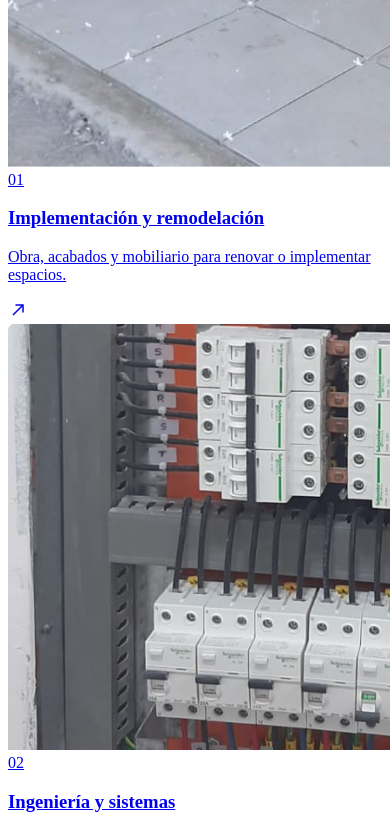
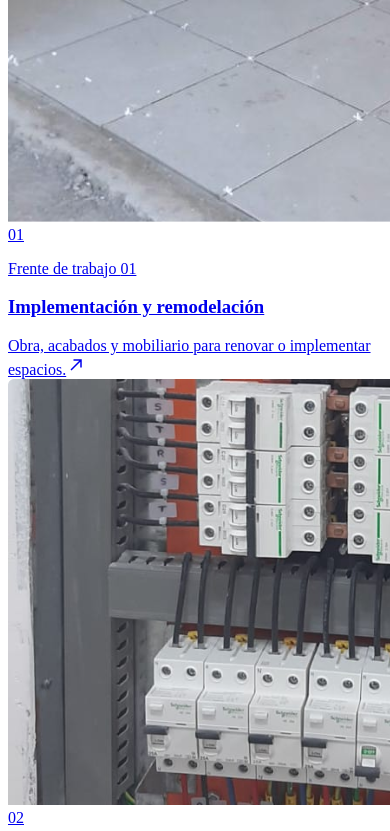
Before and after one commit to DGM-Cloud/EntornosFuncionales-02, a React (Vite) app: page / in a window 390 px wide. Shown: the part 4068-4899 px from the top of the page. Built offline with nearby package versions, Linux system fonts and the light colour scheme; the HTML template or start-up script is replaced by a standard one.

Commit message:
feat: add service carousel to homepage

```diff
--- a/src/pages/Home.jsx
+++ b/src/pages/Home.jsx
@@ -1,4 +1,4 @@
-import React from 'react';
+import React, { useRef, useState } from 'react';
 import { assetPath, projects, services, sitePath } from '../data/content';
 import { Arrow } from '../components/Icons';
 import { ContactStrip, SectionHeading, TextLink } from '../components/Shared';
@@ -30,6 +30,49 @@ function Hero({ navigate }) {
   );
 }
 
+function ServiceCarousel({ navigate }) {
+  const carouselRef = useRef(null);
+  const [active, setActive] = useState(0);
+
+  const moveTo = (index) => {
+    const next = Math.max(0, Math.min(services.length - 1, index));
+    const carousel = carouselRef.current;
+    const card = carousel?.children[next];
+    if (!carousel || !card) return;
+    carousel.scrollTo({ left: card.offsetLeft, behavior: 'smooth' });
+    setActive(next);
+  };
+
+  const syncActiveCard = () => {
+    const carousel = carouselRef.current;
+    if (!carousel) return;
+    const cards = Array.from(carousel.children);
+    const closest = cards.reduce((best, card, index) => (
+      Math.abs(card.offsetLeft - carousel.scrollLeft) < Math.abs(cards[best].offsetLeft - carousel.scrollLeft) ? index : best
+    ), 0);
+    setActive(closest);
+  };
+
+  return (
+    <div className="service-carousel-shell">
+      <div className="service-carousel-toolbar">
+        <p><span>{String(active + 1).padStart(2, '0')}</span><i /><span>{String(services.length).padStart(2, '0')}</span></p>
+        <div className="service-carousel-controls" aria-label="Controles del carrusel">
+          <button type="button" onClick={() => moveTo(active - 1)} disabled={active === 0} aria-label="Ver frente anterior">←</button>
+          <button type="button" onClick={() => moveTo(active + 1)} disabled={active === services.length - 1} aria-label="Ver frente siguiente">→</button>
+        </div>
+      </div>
+      <div ref={carouselRef} className="service-carousel" onScroll={syncActiveCard} role="region" aria-label="Cuatro frentes de trabajo" tabIndex="0">
+        {services.map((service, index) => <a key={service.number} href={sitePath('/soluciones')} onClick={(event) => { event.preventDefault(); navigate('/soluciones'); }} className={`service-slide ${active === index ? 'active' : ''}`} aria-label={`${service.title}: ${service.short}`}>
+          <div className="service-slide-image"><img src={service.image} alt="" loading={index === 0 ? 'eager' : 'lazy'} /><span>{service.number}</span></div>
+          <div className="service-slide-copy"><p>Frente de trabajo {service.number}</p><h3>{service.title}</h3><span>{service.short}</span><i><Arrow diagonal /></i></div>
+        </a>)}
+      </div>
+      <div className="service-carousel-progress" aria-hidden="true">{services.map((service, index) => <span key={service.number} className={active === index ? 'active' : ''} />)}</div>
+    </div>
+  );
+}
+
 export default function Home({ navigate }) {
   return (
     <>
@@ -49,9 +92,7 @@ export default function Home({ navigate }) {
 
       <section className="services-preview section-pad">
         <SectionHeading eyebrow="Cuatro frentes de trabajo" title="De la intervención general al" italic="sistema especializado." copy="Una oferta organizada según el tipo de necesidad: implementar, resolver instalaciones, mantener o atender sistemas técnicos." />
-        <div className="service-list">
-          {services.map((service) => <a key={service.number} href={sitePath('/soluciones')} onClick={(e) => { e.preventDefault(); navigate('/soluciones'); }} className="service-row reveal"><img className="service-card-image" src={service.image} alt="" /><span className="service-number">{service.number}</span><div className="service-card-copy"><h3>{service.title}</h3><p>{service.short}</p></div><span className="service-arrow"><Arrow diagonal /></span></a>)}
-        </div>
+        <ServiceCarousel navigate={navigate} />
       </section>
 
       <section className="process section-pad">
--- a/src/styles.css
+++ b/src/styles.css
@@ -96,16 +96,32 @@ h1 em, h2 em { font-family: Georgia, 'Times New Roman', serif; font-weight: 400;
 .project-meta h3 { margin: 0; font-family: 'Avenir Next', 'Helvetica Neue', Arial, sans-serif; font-weight: 400; font-size: 18px; }
 .project-meta p { margin: 0; color: #95adbd; font-size: 11px; text-transform: uppercase; letter-spacing: .14em; }
 .services-preview { background: var(--off); }
-.service-list { display: grid; grid-template-columns: repeat(2, minmax(0, 1fr)); gap: 24px; }
-.service-row { position: relative; display: grid; grid-template-columns: 52px 1fr 52px; grid-template-rows: 310px auto; gap: 0 18px; min-height: 510px; overflow: hidden; border: 1px solid var(--line); background: #fff; transition: transform .35s, box-shadow .35s; }
-.service-row:hover { transform: translateY(-6px); box-shadow: 0 24px 70px rgba(7,24,43,.12); }
-.service-card-image { grid-column: 1 / -1; width: 100%; height: 310px; object-fit: cover; filter: saturate(.85); transition: transform .7s; }
-.service-row:hover .service-card-image { transform: scale(1.025); }
-.service-number { align-self: start; padding: 30px 0 0 28px; color: var(--blue); font-size: 11px; }
-.service-card-copy { align-self: start; padding: 25px 0 32px; }
-.service-row h3 { margin: 0 0 16px; font-family: 'Avenir Next', 'Helvetica Neue', Arial, sans-serif; font-size: clamp(27px, 2.4vw, 38px); font-weight: 300; line-height: 1.1; }
-.service-row p { margin: 0; max-width: 420px; color: var(--muted); font-size: 14px; line-height: 1.6; }
-.service-arrow { align-self: end; justify-self: end; display: grid; place-items: center; width: 46px; height: 46px; margin: 0 24px 28px 0; border: 1px solid var(--line); border-radius: 50%; }
+.service-carousel-shell { position: relative; }
+.service-carousel-toolbar { display: flex; justify-content: space-between; align-items: center; margin-bottom: 24px; }
+.service-carousel-toolbar > p { display: flex; align-items: center; gap: 12px; margin: 0; color: var(--steel); font-size: 10px; letter-spacing: .15em; }
+.service-carousel-toolbar > p i { display: block; width: 72px; height: 1px; background: var(--line); }
+.service-carousel-controls { display: flex; gap: 8px; }
+.service-carousel-controls button { display: grid; place-items: center; width: 48px; height: 48px; border: 1px solid var(--line); border-radius: 50%; background: transparent; color: var(--navy); font-size: 20px; cursor: pointer; transition: color .25s, background .25s, opacity .25s; }
+.service-carousel-controls button:hover:not(:disabled) { background: var(--navy); color: white; }
+.service-carousel-controls button:disabled { opacity: .28; cursor: default; }
+.service-carousel { display: grid; grid-auto-flow: column; grid-auto-columns: clamp(690px, 68vw, 980px); gap: 24px; margin-right: calc(var(--pad) * -1); padding-right: var(--pad); overflow-x: auto; overscroll-behavior-inline: contain; scroll-snap-type: inline mandatory; scrollbar-width: none; }
+.service-carousel::-webkit-scrollbar { display: none; }
+.service-slide { display: grid; grid-template-columns: minmax(0,1.18fr) minmax(300px,.82fr); min-height: 460px; overflow: hidden; scroll-snap-align: start; background: white; box-shadow: 0 20px 60px rgba(7,24,43,.06); transition: box-shadow .35s, opacity .35s; }
+.service-slide:not(.active) { opacity: .72; }
+.service-slide:hover { opacity: 1; box-shadow: 0 28px 80px rgba(7,24,43,.13); }
+.service-slide-image { position: relative; overflow: hidden; }
+.service-slide-image img { width: 100%; height: 100%; object-fit: cover; filter: saturate(.82); transition: transform .7s cubic-bezier(.2,.65,.25,1); }
+.service-slide:hover .service-slide-image img { transform: scale(1.035); }
+.service-slide-image span { position: absolute; top: 24px; left: 24px; display: grid; place-items: center; width: 44px; height: 44px; background: var(--off); color: var(--blue); font-size: 10px; }
+.service-slide-copy { position: relative; display: flex; flex-direction: column; justify-content: center; padding: clamp(36px,4vw,64px); }
+.service-slide-copy > p { margin: 0 0 28px; color: var(--blue); font-size: 9px; text-transform: uppercase; letter-spacing: .17em; }
+.service-slide-copy h3 { margin: 0 0 24px; font-family: 'Avenir Next','Helvetica Neue',Arial,sans-serif; font-size: clamp(34px,3.3vw,51px); font-weight: 300; line-height: 1.04; letter-spacing: -.035em; }
+.service-slide-copy > span { max-width: 390px; color: var(--muted); font-size: 14px; line-height: 1.7; }
+.service-slide-copy > i { display: grid; place-items: center; width: 48px; height: 48px; margin-top: auto; border: 1px solid var(--line); border-radius: 50%; font-style: normal; transition: color .25s, background .25s; }
+.service-slide:hover .service-slide-copy > i { background: var(--navy); color: white; }
+.service-carousel-progress { display: grid; grid-template-columns: repeat(4,1fr); gap: 8px; margin-top: 24px; }
+.service-carousel-progress span { height: 2px; background: var(--line); transition: background .3s; }
+.service-carousel-progress span.active { background: var(--blue); }
 .process { overflow: hidden; background: #e5edf1; }
 .process-stairs { display: grid; grid-template-columns: repeat(3,1fr); align-items: end; gap: 12px; min-height: 540px; }
 .process-step { display: flex; flex-direction: column; justify-content: space-between; min-height: 300px; padding: clamp(28px,3vw,46px); color: white; background: #436d8d; box-shadow: 0 20px 50px rgba(7,24,43,.09); transition: transform .35s ease, box-shadow .35s ease; }
@@ -365,14 +381,18 @@ h1 em, h2 em { font-family: Georgia, 'Times New Roman', serif; font-weight: 400;
   .project-card { margin-bottom: 45px; }
   .featured-grid .project-card:last-child { grid-column: auto; }
   .project-image img, .featured-grid .project-card:last-child .project-image img { aspect-ratio: 4/3; }
-  .service-list { grid-template-columns: 1fr; }
-  .service-row { grid-template-columns: 44px 1fr 48px; grid-template-rows: 240px auto; min-height: 420px; }
-  .service-card-image { height: 240px; }
-  .service-number { padding: 24px 0 0 20px; }
-  .service-card-copy { padding: 20px 0 26px; }
-  .service-row h3 { font-size: 26px; }
-  .service-row p { display: block; padding-right: 8px; }
-  .service-arrow { margin: 0 16px 24px 0; }
+  .service-carousel-toolbar { margin-bottom: 18px; }
+  .service-carousel-toolbar > p i { width: 42px; }
+  .service-carousel-controls button { width: 42px; height: 42px; }
+  .service-carousel { grid-auto-columns: calc(100vw - 56px); gap: 14px; margin-inline: 0 calc(var(--pad) * -1); padding-right: var(--pad); }
+  .service-slide { grid-template-columns: 1fr; grid-template-rows: 235px auto; min-height: 545px; }
+  .service-slide-image img { height: 235px; }
+  .service-slide-image span { top: 16px; left: 16px; width: 38px; height: 38px; }
+  .service-slide-copy { min-height: 310px; padding: 30px 25px; }
+  .service-slide-copy > p { margin-bottom: 20px; }
+  .service-slide-copy h3 { margin-bottom: 18px; font-size: 34px; }
+  .service-slide-copy > i { width: 42px; height: 42px; }
+  .service-carousel-progress { margin-top: 18px; }
   .process-stairs { display: flex; flex-direction: column; align-items: stretch; min-height: 0; gap: 10px; }
   .process-step,.process-step:nth-child(2),.process-step:nth-child(3) { min-height: 260px; }
   .process-step:nth-child(2) { margin-left: 14px; }
```
